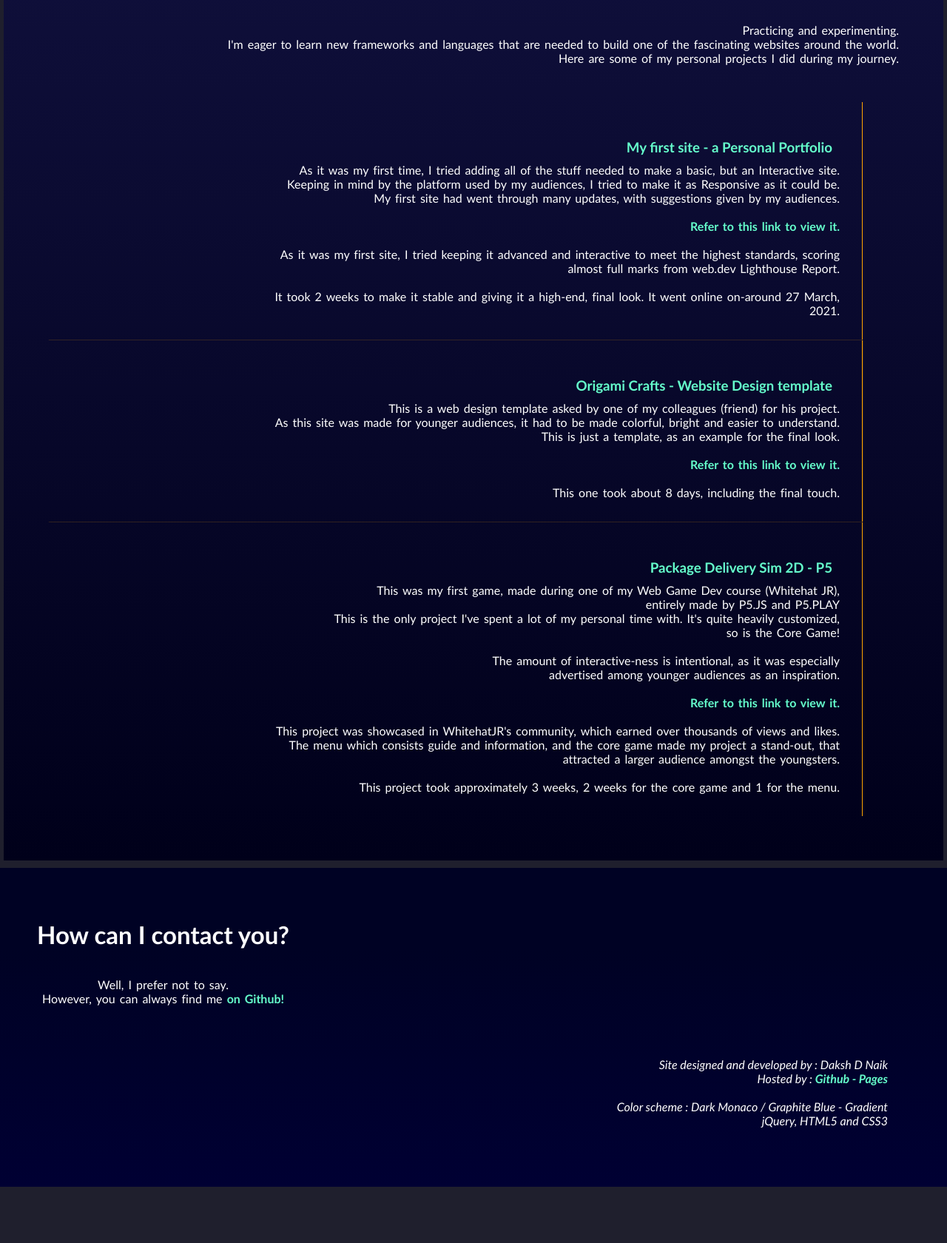
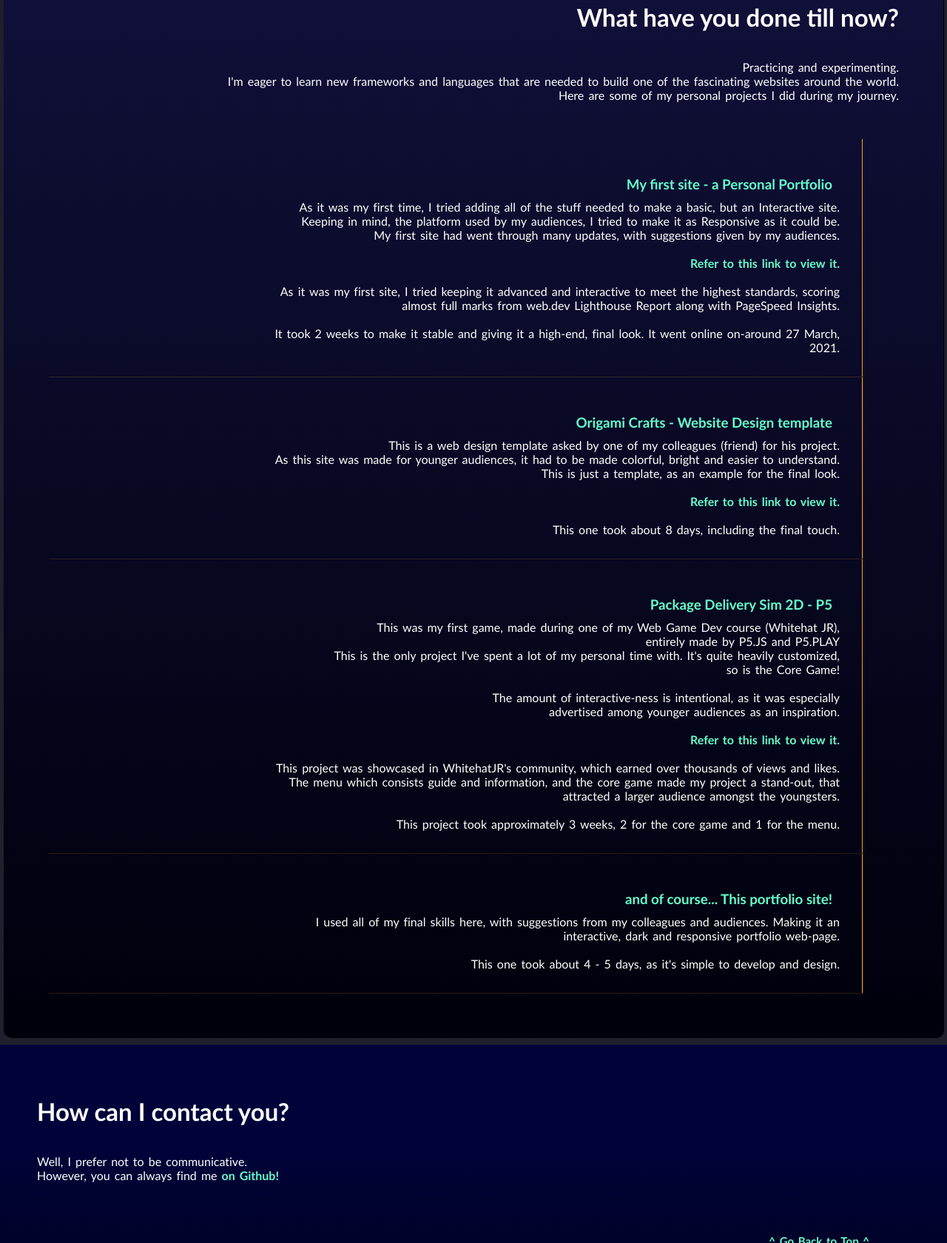
Before and after one commit to Daksh-Naik/Profile, a plain HTML site: page index.html in a window 1280 px wide. Shown: the part 1120-2800 px from the top of the page at 74% size. Before the commit the page ends 2724 px from the top, so only its background shows below. Drawn offline with Linux system fonts and the light colour scheme.

Commit message:
Update index.html

```diff
--- a/index.html
+++ b/index.html
@@ -1,6 +1,6 @@
 <!DOCTYPE html>
 
-<html lang="en" dir="auto">
+<html lang="en" dir="ltr">
 
 <head>
 
@@ -20,8 +20,11 @@
     h2{margin-top: 20px;font-size: 33px;}
     h3{margin: 10px;margin-top: 20px;}
 
+    .reveal{position: relative; transform: translateY(100px); opacity: 0; transition: all 0.7s ease;}
+    .reveal.active{ transform: translateY(0px); opacity: 1; }
+
     .container-main-header{
-        background: linear-gradient(to top right, #252557 0%, #104b37 100%); padding: 50px; height: 600px;
+        background: linear-gradient(to top right, #252557 0%, #104b37 100%); padding: 50px; height: 650px;
         color: rgb(255, 255, 255); display: flex; justify-content: space-around; place-items: center; text-align: center;}
     .container-main-header p{font-size: 20px;}
     .container-main-header-introd{justify-content: left;}
@@ -29,8 +32,8 @@
     .container-main-header-infor{justify-content: right; padding:10px}
     .container-main-header-infor-lang{padding-top: 60px; word-spacing: 5px;}
 
-    .external-info{ margin: 5px; padding: 10px; word-wrap: break-word;
-        background: linear-gradient(to bottom, #151547 0%, #00001a 100%);}
+    .external-info{ margin: 5px; padding: 10px; word-wrap: break-word; border-radius: 10px; box-shadow: 1px 1px rgb(0, 0, 0);
+        background: linear-gradient(to bottom, #151547 0%, #00000c 100%);}
 
     .external-more-abouts{ display: grid; justify-content: left;
         padding: 50px; text-align: left; }
@@ -46,9 +49,12 @@
     .external-works-firstgame{margin-top: 1px; margin-right: 50px; padding: 30px; padding-left: 300px; transition: all 0.7s; box-shadow: 1px 0px 0px #ffa500; }
     .external-works-firstgame:hover{background-color:rgb(0, 0, 41); border-radius: 70px 1px 10px 10px; box-shadow: 5px 3px #ffa500; }
 
-    .end-footer{ background: linear-gradient(to bottom, #000224 25%, #000033 100%); margin-top: 10px; padding: 30px; }
-    .end-footer-contact{ display: grid; justify-content: left; padding: 20px; }
-    .end-footer-address{ display: grid; justify-content: right; text-align: right; padding: 50px;}
+    .external-works-secondsite{margin-top: 1px; margin-right: 50px; padding: 30px; padding-left: 300px; transition: all 0.7s; box-shadow: 1px 0px 1px #ffa500;}
+
+    .end-footer{ background: linear-gradient(to bottom, #00033a 25%, #00000a 100%); margin-top: 10px; padding: 30px; }
+    .end-footer-btt{border-radius: 25px; padding: 10px; margin: 15px; font-weight: 900;}
+    .end-footer-contact{ display: grid; justify-content: left; text-align: left; padding: 20px;}
+    .end-footer-address{ display: grid; justify-content: right; text-align: right; padding: 50px; font-size: 15px;}
 
     @media only screen and (max-width:1000px) {
         .external-works{margin: auto;}
@@ -56,18 +62,15 @@
         .external-works-firstsite{padding-left: 75px;}
         .external-works-secondsite{padding-left: 75px;}
     }
-
     @media only screen and (max-width:875px) {
         h2{font-size: 25px;}
         .container-main-header-introd{padding: 20px;}
     }
-
     @media only screen and (max-width:800px) {
         .container-main-header{padding: 20px;}
         .container-main-header-infor{padding: 50px;}
         .end-footer{padding: 10px;}
     }
-
     @media only screen and (max-width:590px) {
         .container-main-header-vl{height: 400px}
         .external-works{margin-top: 100px;}
@@ -76,8 +79,8 @@
         .external-works-secondsite{padding-left: 35px;}
         .end-footer{padding: 5px;}
         .end-footer-contact{padding: 5px}
+        .end-footer-address{font-size: 13px;}
     }
-
     @media only screen and (max-width: 500px) {
         .container-main-header-introd{padding: 10px;}
         .container-main-header-infor{padding: 10px;}
@@ -86,8 +89,8 @@
         .external-works-firstgame{margin-right: 10px;padding-left: 10px;}
         .external-works-firstsite{margin-right: 10px;padding-left: 10px;}
         .external-works-secondsite{margin-right: 10px;padding-left: 10px;}
+        .end-footer-address{font-size: 10px;}
     }
-
     @media only screen and (max-width:420px) {
         h2{font-size: 25px;}
         .container-main-header-introd{font:small;}
@@ -96,13 +99,11 @@
         .external-works-secondsite{ padding-left: 5px;}
         .end-footer-address{margin-top: 50px; padding: 5px;}
     }
-
     </style>
 </head>
 <body>
 
-    <div class="container-main-header">
-
+    <div class="container-main-header" id="tipoftheiceberg">
         <div class="container-main-header-introd">
             <h1>Daksh Naik</h1> <br>
             <p>(aka Daksheeboy)</p>
@@ -112,7 +113,7 @@
 
         <div class="container-main-header-vl"></div>
 
-        <div class="container-main-header-infor">
+        <div class="container-main-header-infor" >
             <p>Intermediate Front End Developer / Designer<br>from Goa, India.</p>
             <div class="container-main-header-infor-lang">
                 <p>HTML5, CSS3,  Javascript's
@@ -121,11 +122,10 @@
                     <a href="https://p5js.org/">P5.JS</a></p>
             </div>
         </div>
-
     </div>
 
-    <div class="external-info" id="even-more-info">
-        <div class="external-more-abouts">
+    <div class="external-info " id="even-more-info">
+        <div class="external-more-abouts reveal" >
             <h2>Something... more about you?</h2>
             <br><br>
             <ul>
@@ -142,72 +142,94 @@
             </ul>
         </div>
 
-        <div class="external-works">
+        <div class="external-works reveal">
             <h2>What have you done till now?</h2>
                 <br><br>
                 <p>Practicing and experimenting.</p>
                 <p>I'm eager to learn new frameworks and languages that are needed to build one of the fascinating websites around the world.</p>
                 <p>Here are some of my personal projects I did during my journey.</p>
 
-                <div class="external-works-firstsite">
-                    <h3><a href="https://daksh-naik.github.io/Profile-V2/index.html" target="_blank">My first site - a Personal Portfolio</a></h3>
+                <div class="external-works-firstsite reveal" >
+                    <h3><a href="https://daksh-naik.github.io/Profile-V2/index.html" rel="noreferrer" target="_blank">My first site - a Personal Portfolio</a></h3>
                     <p>As it was my first time, I tried adding all of the stuff needed to make a basic, but an Interactive site. <br>
-                        Keeping in mind by the platform used by my audiences, I tried to make it as Responsive as it could be. </p>
+                        Keeping in mind, the platform used by my audiences, I tried to make it as Responsive as it could be. </p>
                     <p>My first site had went through many updates, with suggestions given by my audiences. </p>
                     <br>
-                        <p><a href="https://daksh-naik.github.io/Profile-V2/index.html" target="_blank">Refer to this link to view it.</a></p>
+                        <p><a href="https://daksh-naik.github.io/Profile-V2/index.html" rel="noreferrer" target="_blank">Refer to this link to view it.</a></p>
                     <br>
-                        <p>As it was my first site, I tried keeping it advanced and interactive to meet the highest standards, scoring almost full marks from web.dev Lighthouse Report.</p>
+                        <p>As it was my first site, I tried keeping it advanced and interactive to meet the highest standards,
+                            scoring almost full marks from web.dev Lighthouse Report along with PageSpeed Insights.</p>
                     <br>
                         <p>It took 2 weeks to make it stable and giving it a high-end, final look. It went online on-around 27 March, 2021.</p>
                 </div>
 
-                <div class="external-works-secondsite">
-                    <h3><a href="https://daksh-naik.github.io/Origami-Designs-V4--P52/" target="_blank">Origami Crafts - Website Design template</a></h3>
+                <div class="external-works-secondsite reveal" >
+                    <h3><a href="https://daksh-naik.github.io/Origami-Designs-V4--P52/" rel="noreferrer" target="_blank">Origami Crafts - Website Design template</a></h3>
                     <p>This is a web design template asked by one of my colleagues (friend) for his project.</p>
                     <p>As this site was made for younger audiences, it had to be made colorful, bright and easier to understand. This is just a template, as an example for the final look.</p>
                     <br>
-                        <p><a href="https://daksh-naik.github.io/Origami-Designs-V4--P52/" target="_blank">Refer to this link to view it.</a></p>
+                        <p><a href="https://daksh-naik.github.io/Origami-Designs-V4--P52/" rel="noreferrer" target="_blank">Refer to this link to view it.</a></p>
                     <br>
                         <p>This one took about 8 days, including the final touch.</p>
                 </div>
 
-                <div class="external-works-firstgame">
-                    <h3><a href="https://daksh-naik.github.io/Package-Delivery-Sim-2D/" target="_blank">Package Delivery Sim 2D - P5</a></h3>
+                <div class="external-works-firstgame reveal" >
+                    <h3><a href="https://daksh-naik.github.io/Package-Delivery-Sim-2D/" rel="noreferrer" target="_blank">Package Delivery Sim 2D - P5</a></h3>
                     <p>This was my first game, made during one of my Web Game Dev course (Whitehat JR),<br>entirely made by P5.JS and P5.PLAY</p>
                     <p>This is the only project I've spent a lot of my personal time with. It's quite heavily customized,<br> so is the Core Game!</p>
                     <br>
                         <p>The amount of interactive-ness is intentional, as it was especially <br> advertised among younger audiences as an inspiration. </p>
                     <br>
-                        <p><a href="https://daksh-naik.github.io/Package-Delivery-Sim-2D/" target="_blank">Refer to this link to view it.</a></p>
+                        <p><a href="https://daksh-naik.github.io/Package-Delivery-Sim-2D/" rel="noreferrer" target="_blank">Refer to this link to view it.</a></p>
                     <br>
                     <p>This project was showcased in WhitehatJR's community, which earned over thousands of views and likes. The menu
                         which consists guide and information, and the core game made my project a stand-out, that attracted a larger audience amongst the youngsters.
                     </p>
                     <br>
-                    <p>This project took approximately 3 weeks, 2 weeks for the core game and 1 for the menu.</p>
+                    <p>This project took approximately 3 weeks, 2 for the core game and 1 for the menu.</p>
+                </div>
+
+                <div class="external-works-secondsite reveal" >
+                    <h3><a href="https://daksh-naik.github.io/Profile">and of course... This portfolio site!</a></h3>
+                    <p>I used all of my final skills here, with suggestions from my colleagues and audiences. Making it an interactive, dark and responsive portfolio web-page.</p>
+                    <br>
+                    <p>This one took about 4 - 5 days, as it's simple to develop and design.</p>
                 </div>
         </div>
 
     </div>
 
     <div class="end-footer">
-        <div class="end-footer-contact">
+        <div class="end-footer-contact reveal">
             <h2>How can I contact you?</h2>
             <br><br>
-            <p>Well, I prefer not to say. </p>
-            <p>However, you can always find me <a href="https://github.com/Daksh-Naik" target="_blank">on Github!</a></p>
+            <p>Well, I prefer not to be communicative. </p>
+            <p>However, you can always find me <a href="https://github.com/Daksh-Naik" rel="noreferrer" target="_blank">on Github!</a></p>
         </div>
 
         <div class="end-footer-address">
+            <p><a href="#tipoftheiceberg" class="end-footer-btt">^ Go Back to Top ^</a></p>
+            <br><br>
             <address>Site designed and developed by : Daksh D Naik</address>
-            <address>Hosted by : <a href="https://github.com/" target="_blank">Github - Pages</a></address>
-            <br>
+            <address>Hosted by : <a href="https://github.com/" rel="noreferrer" target="_blank">Github - Pages</a></address>
+            <address>Started on: 7 August, 2021.</address>
+            <br><br>
             <address>Color scheme : Dark Monaco / Graphite Blue - Gradient</address>
             <address>jQuery, HTML5 and CSS3</address>
         </div>
     </div>
 
-
+    <script type="text/Javascript">
+        window.addEventListener('scroll', reveal);
+        function reveal(){
+            var reveals = document.querySelectorAll('.reveal');
+            for(var i = 0; i < reveals.length; i++) {
+                var windowHeight = window.innerHeight;
+                var revealtop = reveals[i].getBoundingClientRect().top;
+                var revealpoint = 100;
+                if (revealtop < windowHeight - revealpoint){
+                    reveals[i].classList.add('active');
+                } } }
+    </script>
 </body>
 </html>
```
